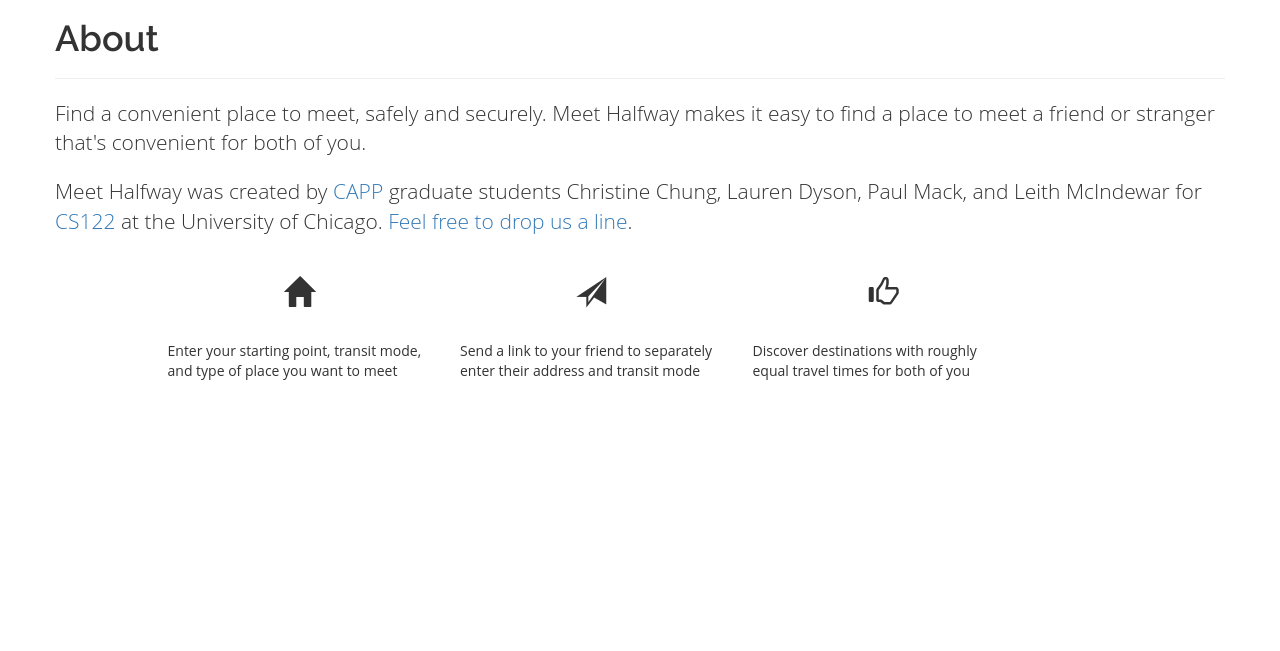
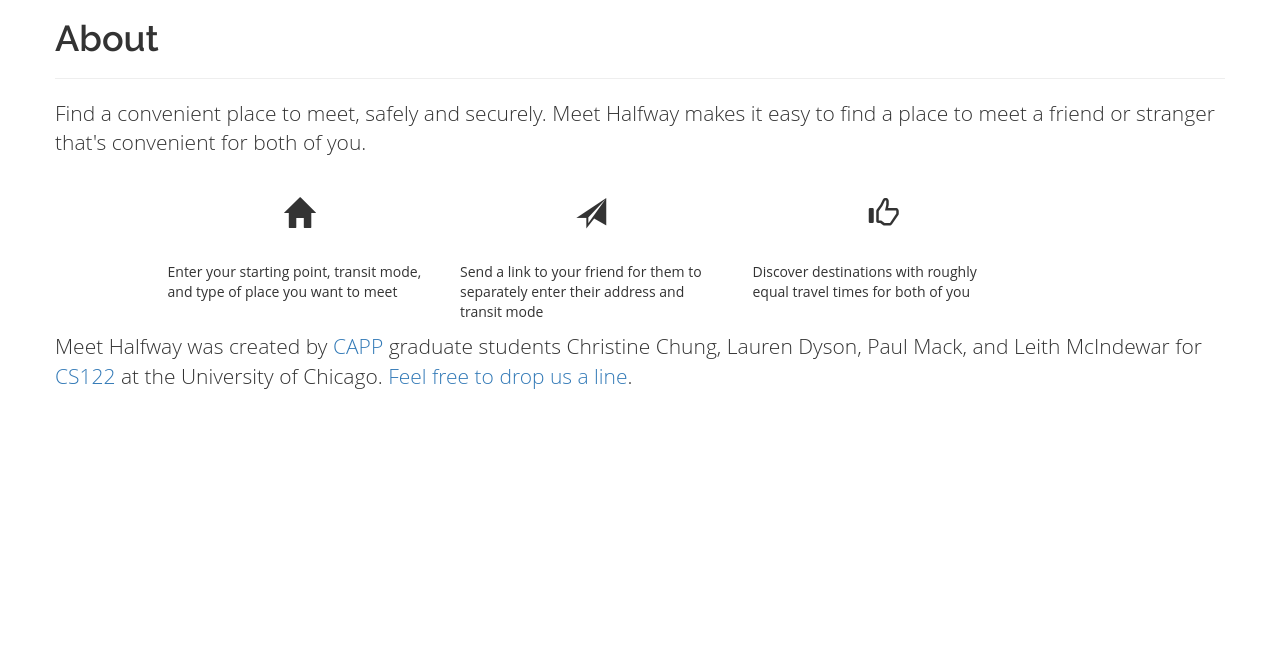
Before and after one commit to cszc/Meet-Halfway, a Django app: page /about in a window 1280 px wide. Shown: the part 71-722 px from the top of the page. Run offline with Django 3.2, Linux system fonts and the light colour scheme; some libraries are stand-ins or nearby versions.

Commit message:
tweaked about

```diff
--- a/meethalfway/templates/halfwayapp/about.html
+++ b/meethalfway/templates/halfwayapp/about.html
@@ -10,10 +10,7 @@
 		<p class="lead">
 			 Find a convenient place to meet, safely and securely. Meet Halfway makes it easy to find a place to meet a friend or stranger that's convenient for both of you.
 		</p>
-                <p class="lead">
-                    Meet Halfway was created by <a href="https://capp.sites.uchicago.edu/">CAPP</a> graduate students Christine Chung, Lauren Dyson, Paul Mack, and Leith McIndewar for <a href="https://www.classes.cs.uchicago.edu/archive/2016/winter/12200-1/">CS122</a> at the University of Chicago. <a href="{% url 'meethalfway:contact' %}">Feel free to drop us a line</a>.
-                </p>
-	</div>
+        </div>
 	<div class="row">
 		<div class='col-sm-3 col-sm-offset-1'>
 			<h2 class='text-center'>
@@ -31,7 +28,7 @@
 			</h2>
 			<br>
 			<p>
-				 Send a link to your friend to separately enter their address and transit mode
+				 Send a link to your friend for them to separately enter their address and transit mode
 			</p>
 		</div>
 		<div class='col-sm-3'>
@@ -45,6 +42,11 @@
 			</p>
 		</div>
 	</div>
+	<div class="row">
+		 <p class="lead">
+                    Meet Halfway was created by <a href="https://capp.sites.uchicago.edu/">CAPP</a> graduate students Christine Chung, Lauren Dyson, Paul Mack, and Leith McIndewar for <a href="https://www.classes.cs.uchicago.edu/archive/2016/winter/12200-1/">CS122</a> at the University of Chicago. <a href="{% url 'meethalfway:contact' %}">Feel free to drop us a line</a>.
+                </p>
+	</div>
 </div>
 
 {% endblock %}
```
